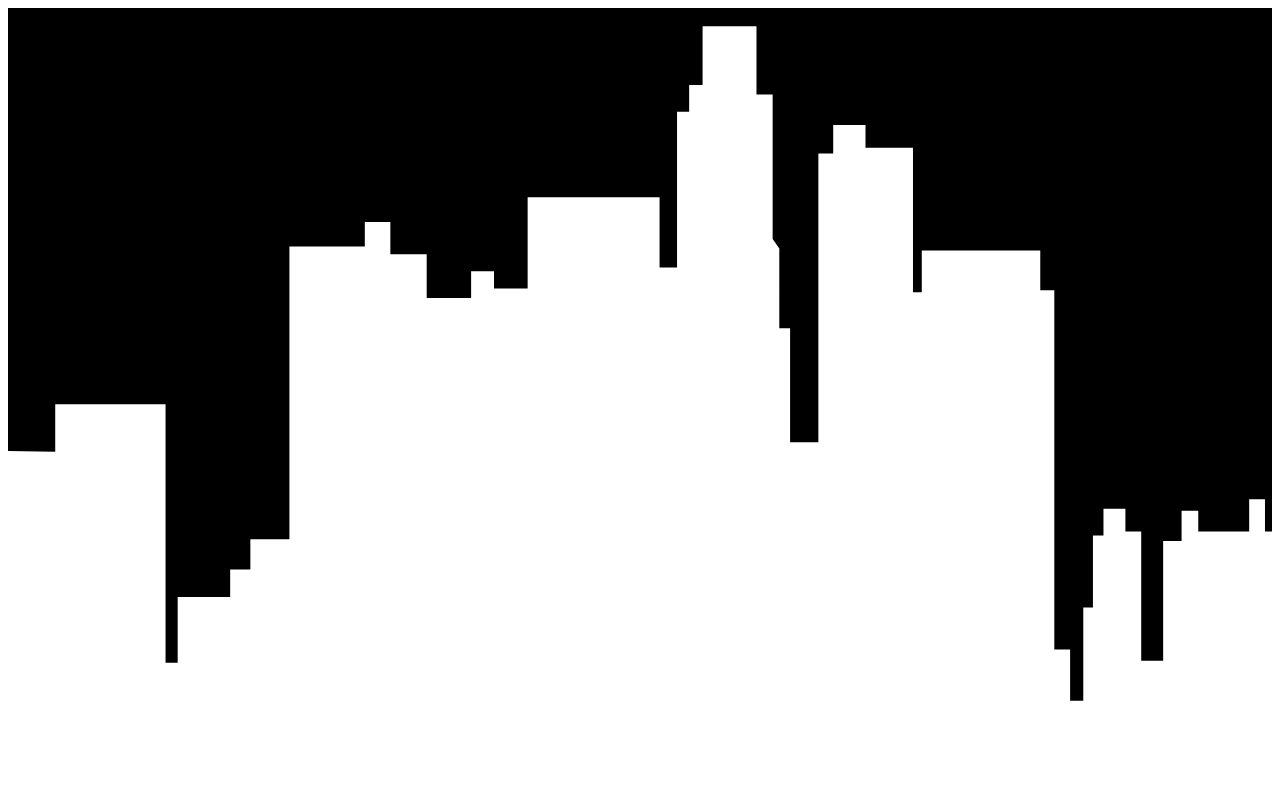
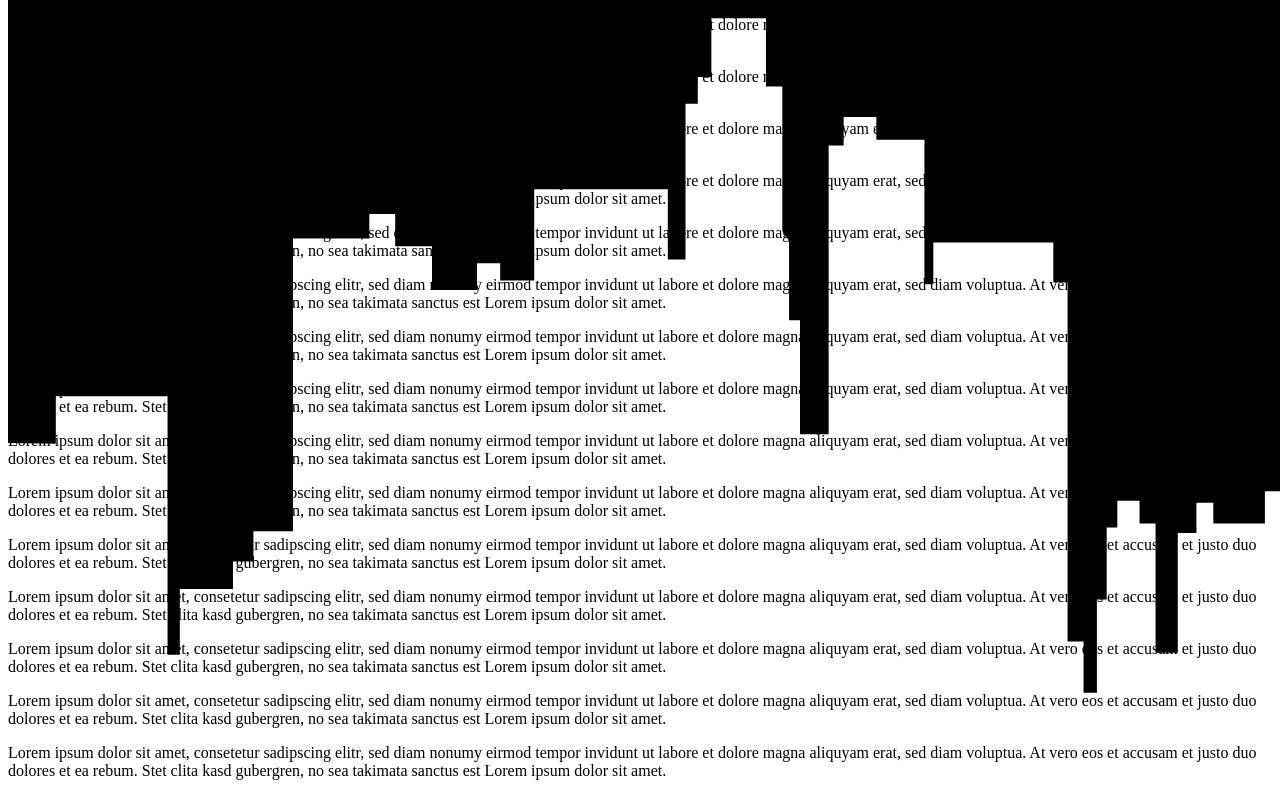
Before and after one commit to GhitaB/test-effect, a plain HTML site: page index.html in a window 1280 px wide. Shown: the top 793 px of the page. Drawn offline with Linux system fonts and the light colour scheme.

Commit message:
Add style

```diff
--- a/index.html
+++ b/index.html
@@ -6,6 +6,13 @@
     <title>Index</title>
   </head>
   <body>
+    <style type="text/css" media="screen">
+      .ut-loader-overlay {
+        position: absolute;
+        top: 0px;
+        width: 100%;
+      }
+    </style>
 
     <div class="ut-loader-overlay ut-loader-overlay-with-morph">
       <div class="ut-shape-wrap-push"></div>
```
